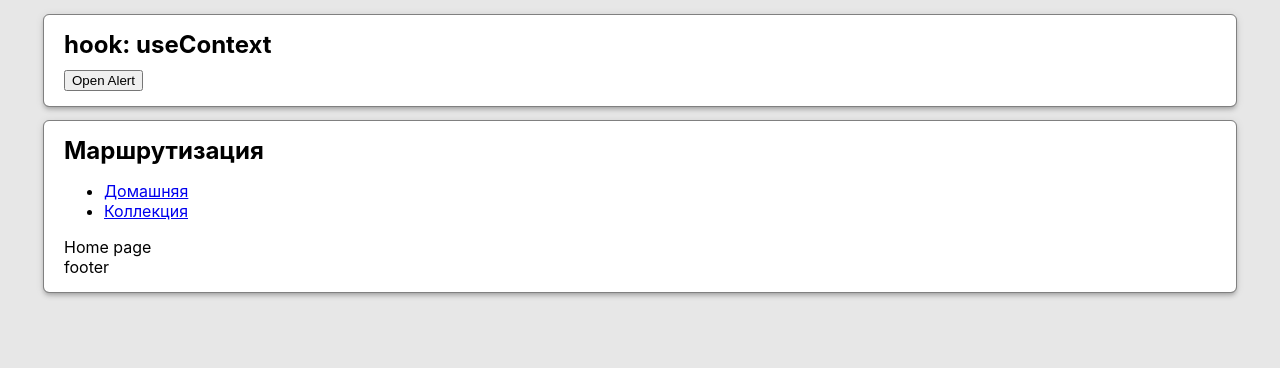
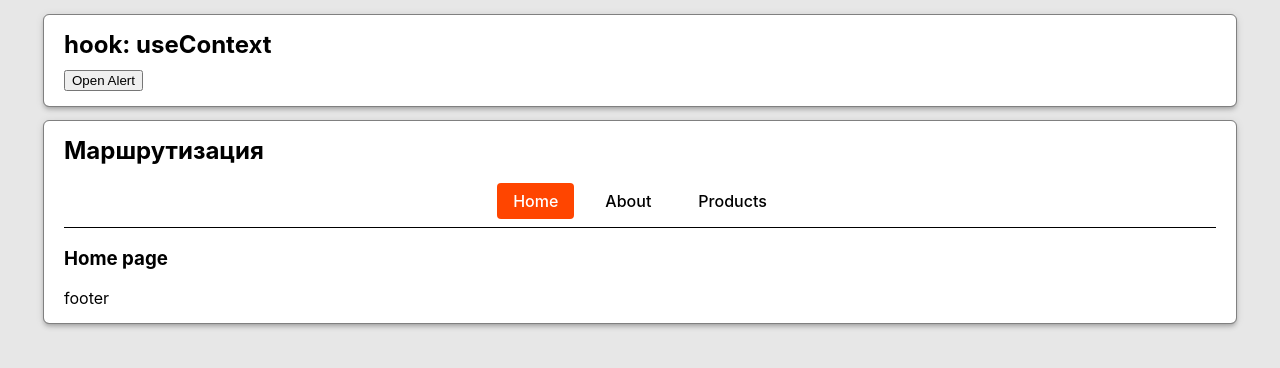
Before and after one commit to K-Basket/react, a React (Create React App) app: page /react/ in a window 1280 px wide. Shown: the top 368 px of the page. Built offline with nearby package versions, Linux system fonts and the light colour scheme; the HTML template or start-up script is replaced by a standard one.

Commit message:
Add Routes Nav

```diff
--- a/package.json
+++ b/package.json
@@ -11,6 +11,7 @@
     "react-dom": "^18.1.0",
     "react-router-dom": "^6.11.2",
     "react-scripts": "5.0.1",
+    "styled-components": "^5.3.10",
     "web-vitals": "^2.1.3"
   },
   "scripts": {
--- a/src/components/Router/Layout.jsx
+++ /dev/null
@@ -1,26 +0,0 @@
-import { NavLink, Outlet } from 'react-router-dom';
-
-const Layout = () => {
-  return (
-    <>
-      <header>
-        <ul>
-          <li>
-            <NavLink to="/">Домашняя</NavLink>
-          </li>
-          <li>
-            <NavLink to="/dogs">Коллекция</NavLink>
-          </li>
-        </ul>
-      </header>
-
-      <main>
-        <Outlet />
-      </main>
-
-      <footer>footer</footer>
-    </>
-  );
-};
-
-export default Layout;
--- a/src/components/Router/RouterApp.jsx
+++ b/src/components/Router/RouterApp.jsx
@@ -2,9 +2,11 @@ import { Route, Routes } from 'react-router-dom';
 import Home from './pages/Home';
 import Collections from './pages/Collections';
 import CollectionElement from './pages/CollectionElement';
-import Layout from './Layout';
-import { Gallery } from './Gallery';
-import { SubBreeds } from './SubBreeds';
+import Layout from './componentsRouter/Layout/Layout';
+import { Gallery } from './componentsRouter/Gallery';
+import { SubBreeds } from './componentsRouter/SubBreeds';
+import { NotFound } from './pages/NotFound';
+import About from './pages/About';
 
 export function RouterApp() {
   return (
@@ -12,11 +14,13 @@ export function RouterApp() {
       <Routes>
         <Route path="/" element={<Layout />}>
           <Route index element={<Home />} />
-          <Route path="dogs" element={<Collections />} />
+          <Route path="about" element={<About />} />
+          <Route path="about" element={<Collections />} />
           <Route path="dogs/:dogId" element={<CollectionElement />}>
             <Route path="subbreeds" element={<SubBreeds />} />
             <Route path="gallery" element={<Gallery />} />
           </Route>
+          <Route path="*" element={<NotFound />} />
         </Route>
       </Routes>
     </section>
--- /dev/null
+++ b/src/components/Router/componentsRouter/Layout/Layout.jsx
@@ -0,0 +1,24 @@
+import { NavLink, Outlet } from 'react-router-dom';
+import { Header, StyledNavLink } from './LayoutStyled';
+
+const Layout = () => {
+  return (
+    <>
+      <Header>
+        <nav>
+          <StyledNavLink to="/">Home</StyledNavLink>
+          <StyledNavLink to="about">About</StyledNavLink>
+          <StyledNavLink to="products">Products</StyledNavLink>
+        </nav>
+      </Header>
+
+      <main>
+        <Outlet />
+      </main>
+
+      <footer>footer</footer>
+    </>
+  );
+};
+
+export default Layout;
--- /dev/null
+++ b/src/components/Router/componentsRouter/Layout/LayoutStyled.jsx
@@ -0,0 +1,29 @@
+import styled from 'styled-components';
+import { NavLink } from 'react-router-dom';
+
+export const Header = styled.header`
+  display: flex;
+  align-items: center;
+  justify-content: center;
+  gap: 12px;
+  padding: 8px 0;
+  margin-bottom: 16px;
+  border-bottom: 1px solid black;
+
+  & nav {
+    display: flex;
+    gap: 15px;
+  }
+`;
+
+export const StyledNavLink = styled(NavLink)`
+  padding: 8px 16px;
+  border-radius: 4px;
+  text-decoration: none;
+  color: black;
+  font-weight: 500;
+  &.active {
+    color: white;
+    background-color: orangered;
+  }
+`;
--- /dev/null
+++ b/src/components/Router/pages/About.jsx
@@ -0,0 +1,5 @@
+const About = () => {
+  return <h3>About page</h3>;
+};
+
+export default About;
--- a/src/components/Router/pages/Home.jsx
+++ b/src/components/Router/pages/Home.jsx
@@ -3,7 +3,7 @@ const Home = () => {
   //   // HTTP запрос реализуется здесь
   // }, [])
 
-  return <div>Home page</div>;
+  return <h3>Home page</h3>;
 };
 
 export default Home;
--- /dev/null
+++ b/src/components/Router/pages/NotFound.jsx
@@ -0,0 +1,8 @@
+export const NotFound = () => {
+  return (
+    <>
+      <h1>404</h1>
+      <p>Sorry, we couldn't find that page</p>
+    </>
+  );
+};
```
Also changed, not shown: src/components/Router/componentsRouter/Gallery.jsx (renamed from src/components/Router/Gallery.jsx), src/components/Router/componentsRouter/SubBreeds.jsx (renamed from src/components/Router/SubBreeds.jsx), 1 other file (tests, documents, lock files or other folders).
